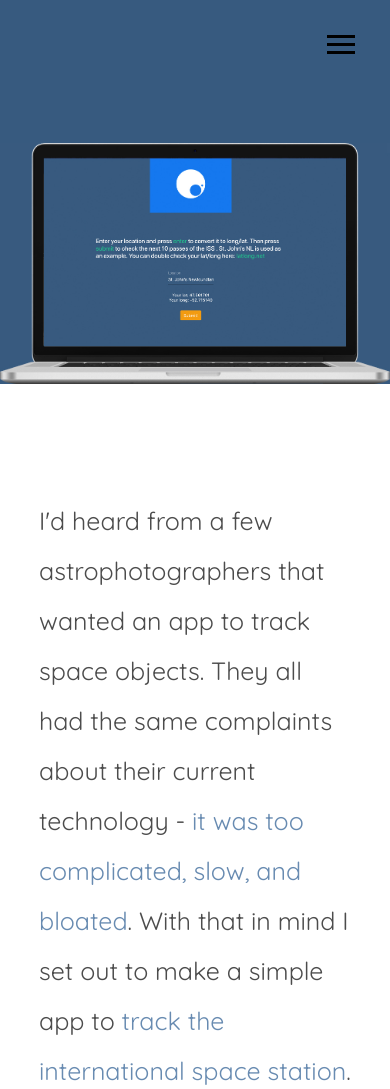
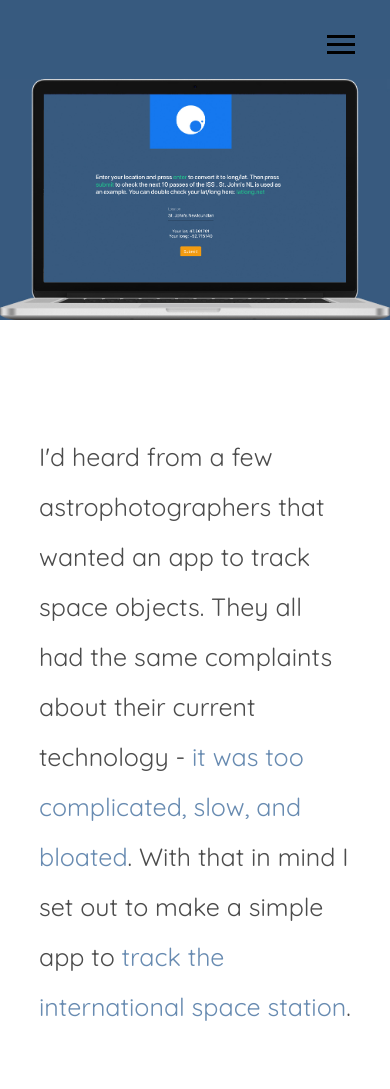
Before and after one commit to underwoodno5/portfolio2018, a website: page dist/isspass.html in a window 390 px wide. Shown: the top 1089 px of the page. Drawn offline with nearby package versions, Linux system fonts and the light colour scheme; a web font is replaced by a local one.

Commit message:
mobile stuff

```diff
--- a/scss/_mobile.scss
+++ b/scss/_mobile.scss
@@ -235,7 +235,7 @@
         padding-top: 1rem;
         .laptop-image {
           height: calc(100vh - 1rem);
-          max-height: 23rem;
+          max-height: 19rem;
         }
       }
       .app-content {
```
Also changed, not shown: dist/about.html, dist/css/main.css, dist/index.html.
